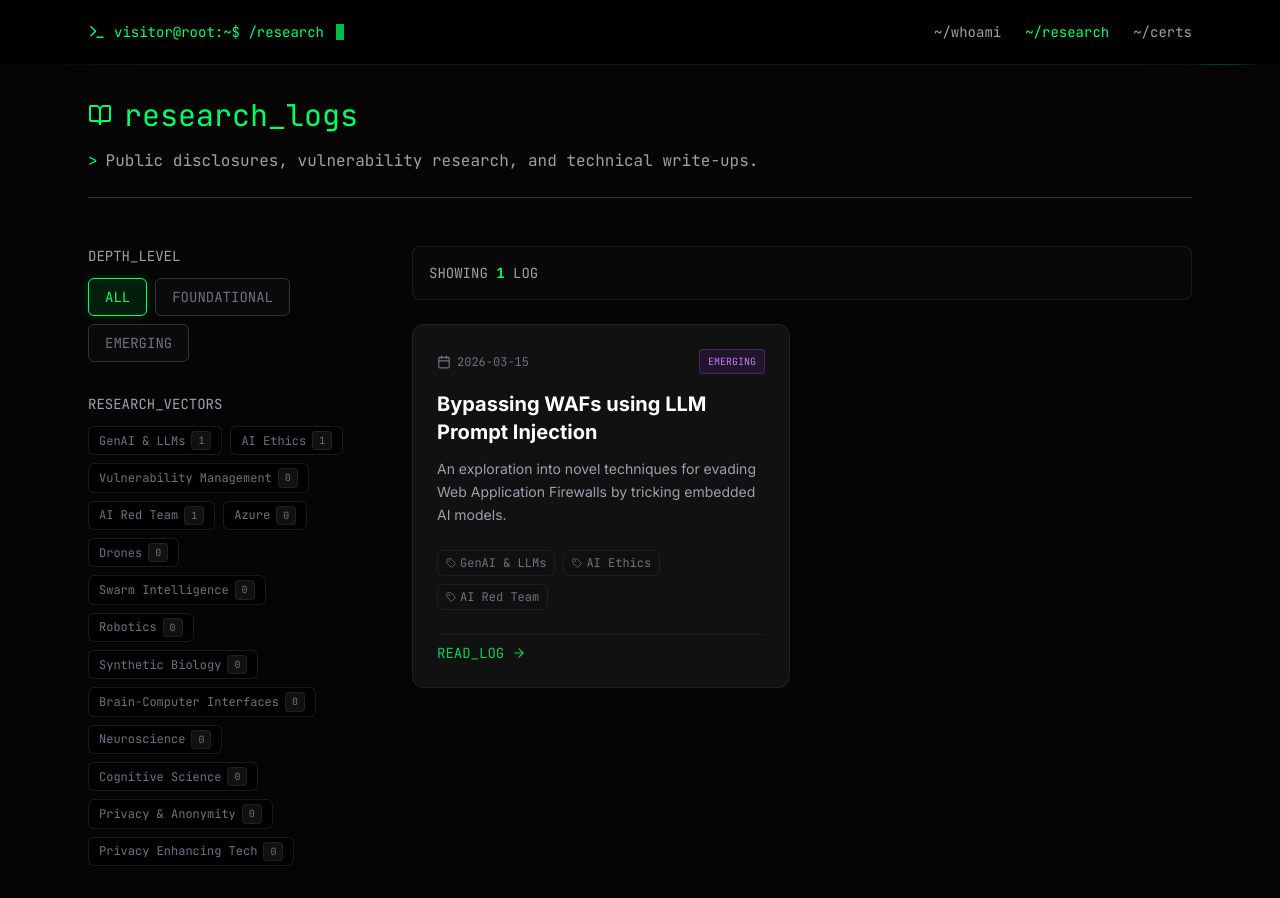
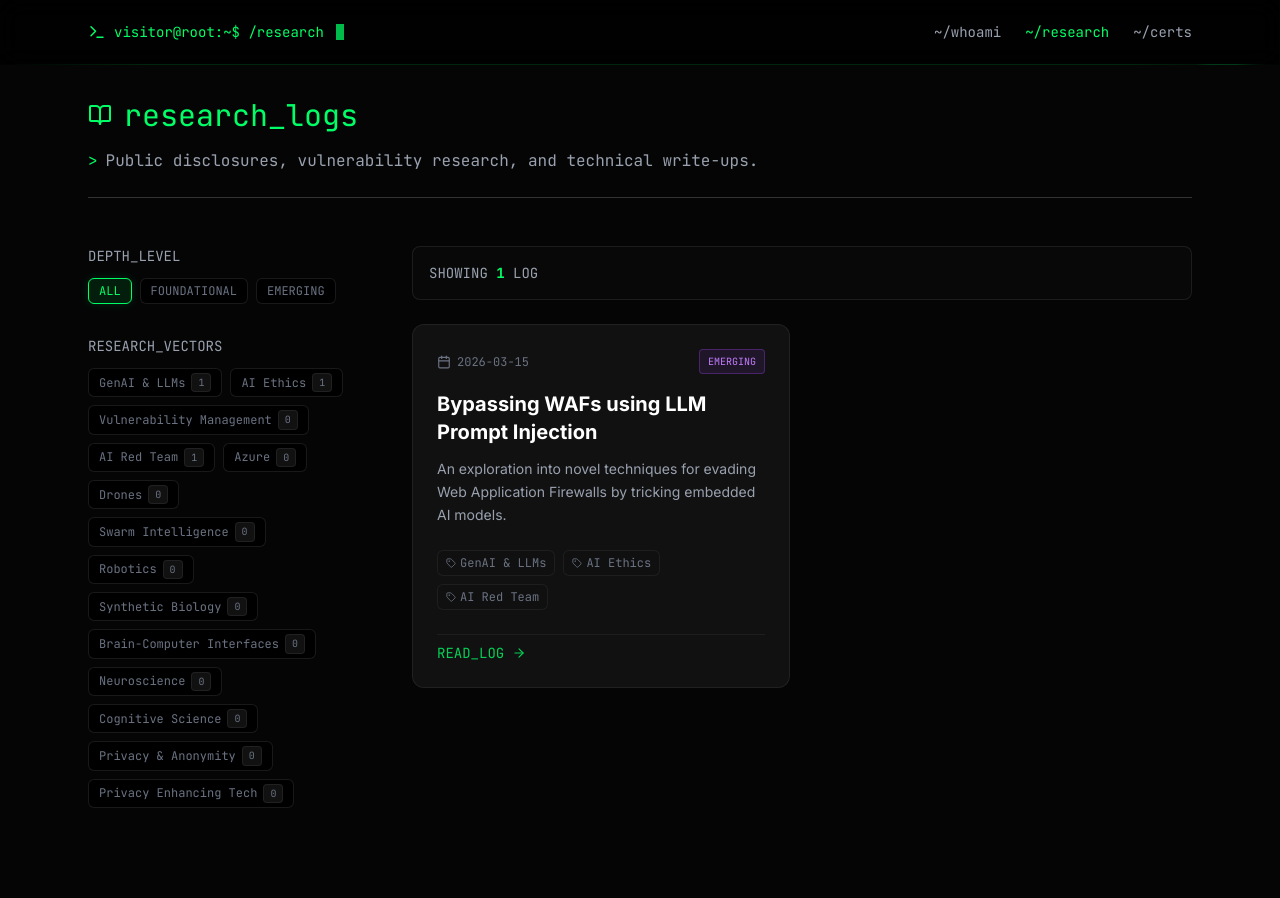
Before and after one commit to cs-cognitome/substrate, a Next.js app: page /research in a window 1280 px wide. After the commit the page ends 840 px from the top, so only its background shows below. Built offline with nearby package versions, Linux system fonts and the light colour scheme.

Commit message:
Changing the filters on DEPTH_LEVEL

```diff
--- a/components/ResearchFilters.tsx
+++ b/components/ResearchFilters.tsx
@@ -46,10 +46,10 @@ export default function ResearchFilters({
               key={depth}
               onClick={() => setDepth(depth)}
               className={clsx(
-                "px-4 py-2 font-mono text-sm border transition-all duration-300 rounded-md uppercase",
+                "px-2.5 py-1 text-xs font-mono border rounded-md transition-all duration-300 uppercase",
                 activeDepth === depth
-                  ? "border-primary text-primary bg-primary/10 shadow-[0_0_10px_rgba(0,255,128,0.2)]"
-                  : "border-border text-gray-500 hover:border-gray-500 hover:text-gray-300 bg-surface/50"
+                  ? "border-primary bg-primary/10 text-primary shadow-[0_0_10px_rgba(0,255,128,0.15)]"
+                  : "border-border/50 bg-black text-gray-500 hover:border-primary/50 hover:text-gray-300"
               )}
             >
               {depth}
```
